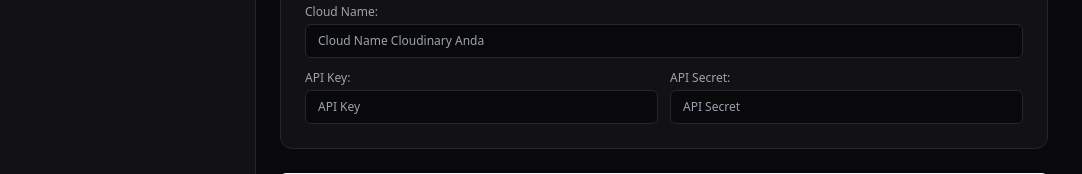
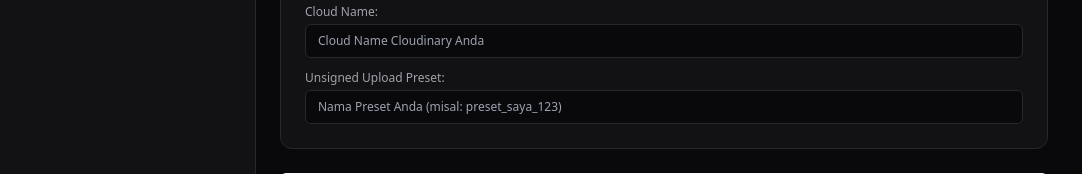
Before and after one commit to ahlisoftware77-jpg/emhealth, a Next.js app in the folder frontend/: page /settings in a window 1280 px wide. Shown: the part 2053-2227 px from the top of the page, without its empty margins (0-1082 px from the left). Built offline with nearby package versions, Linux system fonts and the light colour scheme; no server answers; sample sign-in values are in the browser's storage.

Commit message:
feat(settings): replace cloudinary api keys with upload preset in UI and API

```diff
--- a/frontend/src/app/settings/page.tsx
+++ b/frontend/src/app/settings/page.tsx
@@ -14,8 +14,7 @@
   const [storageEngine, setStorageEngine] = useState<string>("cloudinary");
   const [tesseractCmd, setTesseractCmd] = useState<string>("");
   const [cloudName, setCloudName] = useState<string>("");
-  const [apiKey, setApiKey] = useState<string>("");
-  const [apiSecret, setApiSecret] = useState<string>("");
+  const [uploadPreset, setUploadPreset] = useState<string>("");
 
   // Firebase / Firestore
   const [firebaseProjectId, setFirebaseProjectId] = useState<string>("");
@@ -42,7 +41,7 @@
       setStorageEngine(data.settings.primary_storage_engine || "cloudinary");
       setTesseractCmd(data.settings.tesseract_cmd || "");
       setCloudName(data.settings.cloudinary_cloud_name || "");
-      setApiKey(data.settings.cloudinary_api_key || "");
+      setUploadPreset(data.settings.cloudinary_upload_preset || "");
       setFirebaseProjectId(data.settings.firebase_project_id || "");
       setFirebaseApiKey(data.settings.firebase_api_key || "");
       setFirebaseServiceAccountJson(data.settings.firebase_service_account_json || "");
@@ -64,8 +63,7 @@
         primary_storage_engine: storageEngine,
         tesseract_cmd: tesseractCmd,
         cloudinary_cloud_name: cloudName,
-        cloudinary_api_key: apiKey,
-        cloudinary_api_secret: apiSecret,
+        cloudinary_upload_preset: uploadPreset,
         firebase_project_id: firebaseProjectId,
         firebase_api_key: firebaseApiKey,
         firebase_service_account_json: firebaseServiceAccountJson,
@@ -472,28 +470,15 @@
               />
             </div>
 
-            <div className="grid grid-cols-1 sm:grid-cols-2 gap-3">
-              <div>
-                <label className="text-xs font-medium text-muted-foreground block mb-1">API Key:</label>
-                <input
-                  type="text"
-                  value={apiKey}
-                  onChange={(e) => setApiKey(e.target.value)}
-                  className="w-full px-3 py-2 text-xs rounded-md border border-border bg-background"
-                  placeholder="API Key"
-                />
-              </div>
-
-              <div>
-                <label className="text-xs font-medium text-muted-foreground block mb-1">API Secret:</label>
-                <input
-                  type="password"
-                  value={apiSecret}
-                  onChange={(e) => setApiSecret(e.target.value)}
-                  className="w-full px-3 py-2 text-xs rounded-md border border-border bg-background"
-                  placeholder="API Secret"
-                />
-              </div>
+            <div>
+              <label className="text-xs font-medium text-muted-foreground block mb-1">Unsigned Upload Preset:</label>
+              <input
+                type="text"
+                value={uploadPreset}
+                onChange={(e) => setUploadPreset(e.target.value)}
+                className="w-full px-3 py-2 text-xs rounded-md border border-border bg-background"
+                placeholder="Nama Preset Anda (misal: preset_saya_123)"
+              />
             </div>
           </div>
         </div>
```
Also changed, not shown: 2 other files (tests, documents, lock files or other folders).
